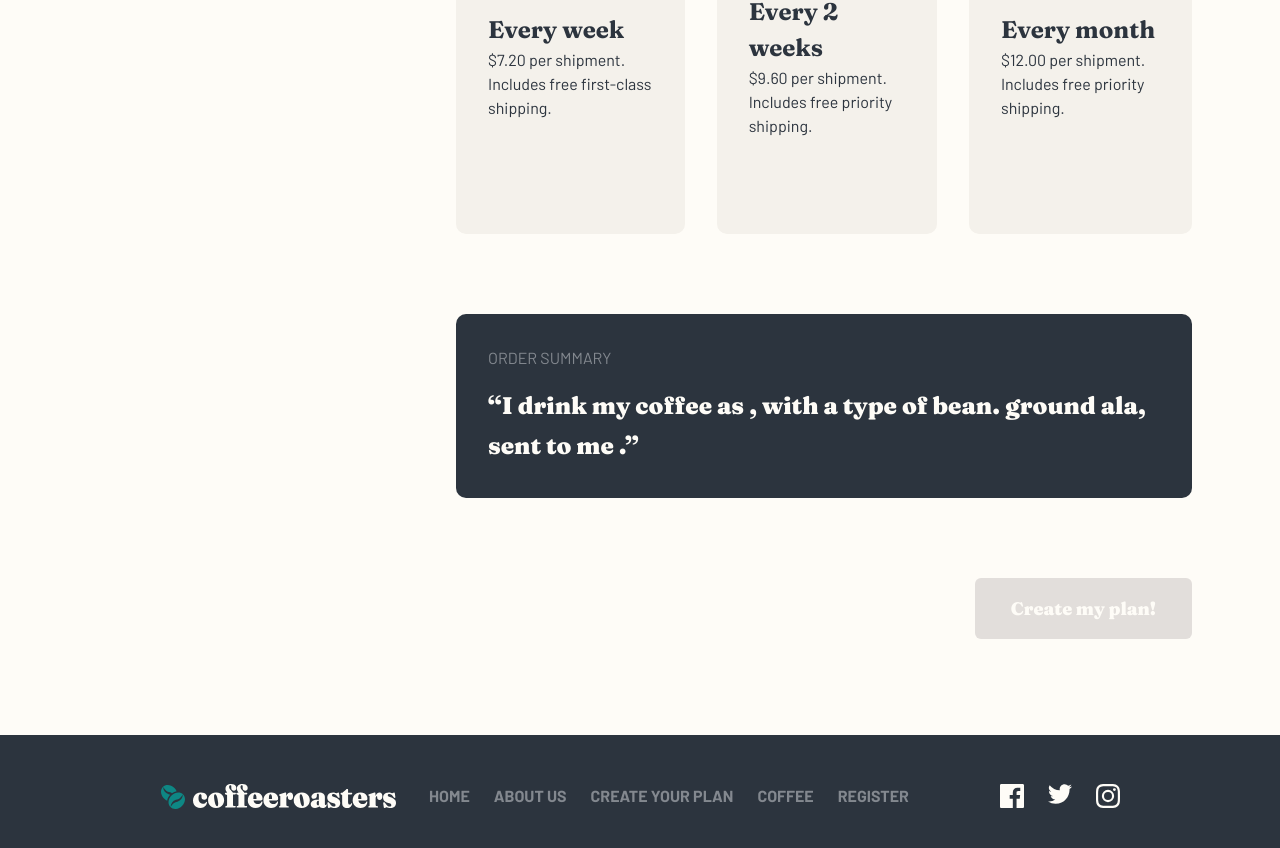
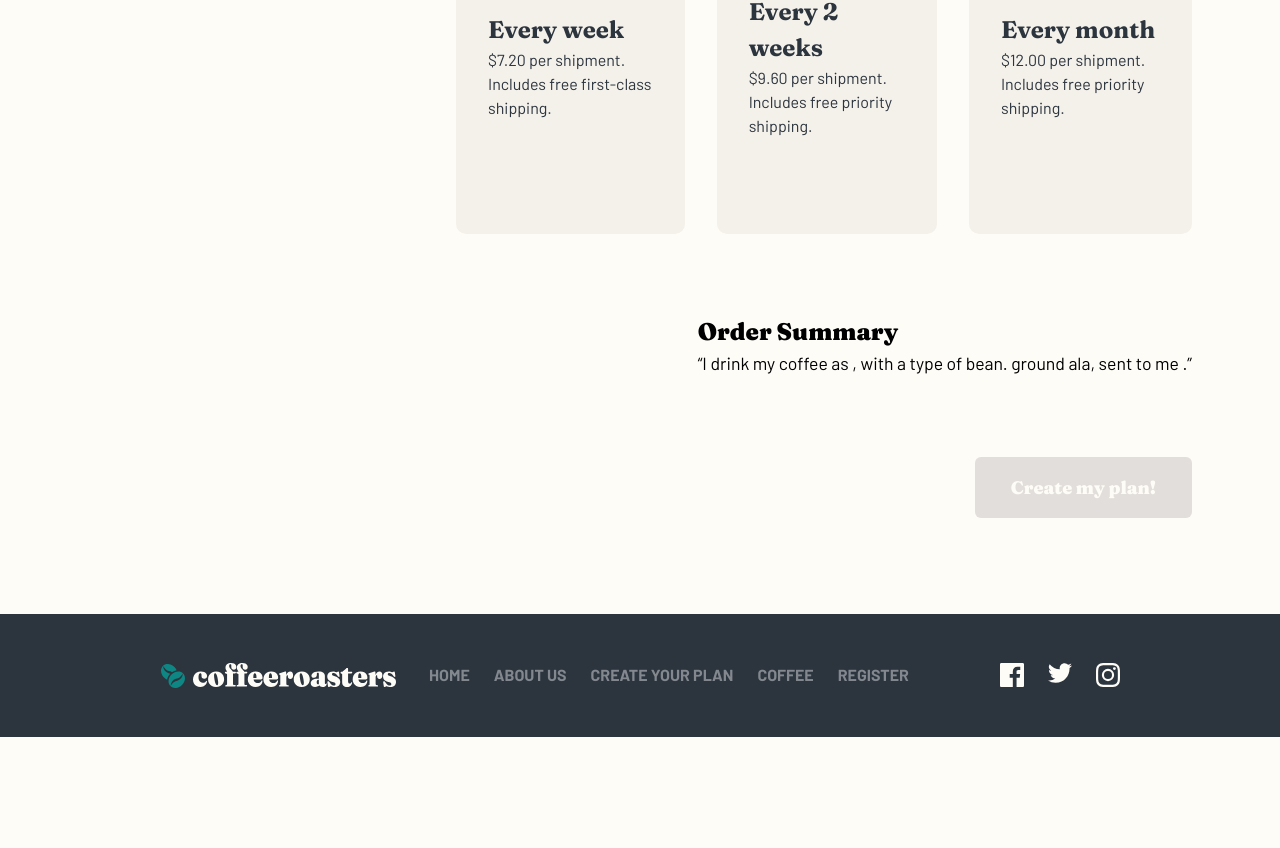
Before and after one commit to kebin20/coffee-roasters-website, a React (Vite) app: page /subscribe in a window 1280 px wide. Shown: the part 3245-4093 px from the top of the page. After the commit the page ends 3982 px from the top, so only its background shows below. Built offline with nearby package versions, Linux system fonts and the light colour scheme; no server answers; the HTML template or start-up script is replaced by a standard one.

Commit message:
style: reverted class naming back to camelCase

```diff
--- a/src/components/OrderSummary.module.css
+++ b/src/components/OrderSummary.module.css
@@ -1,4 +1,4 @@
-.orderSummary__container {
+.orderSummaryContainer {
   width: 100%;
   background-color: var(--darkBlue);
   color: var(--Grey);
@@ -10,7 +10,7 @@
   gap: 1em;
 }
 
-.orderSummary__h1 {
+.orderSummaryTitle {
   color: var(--Gray);
   text-transform: uppercase;
   font-size: initial;
@@ -18,7 +18,7 @@
   font-family: var(--body-font);
 }
 
-.orderSummary__p {
+.orderSummaryText {
   color: var(--lightCream);
   font-family: var(--title-font);
   font-size: 1.5rem;
@@ -26,6 +26,6 @@
   line-height: 40px;
 }
 
-.orderSummary__span {
+.orderSummarySpan {
   color: var(--darkCyan);
 }
```
